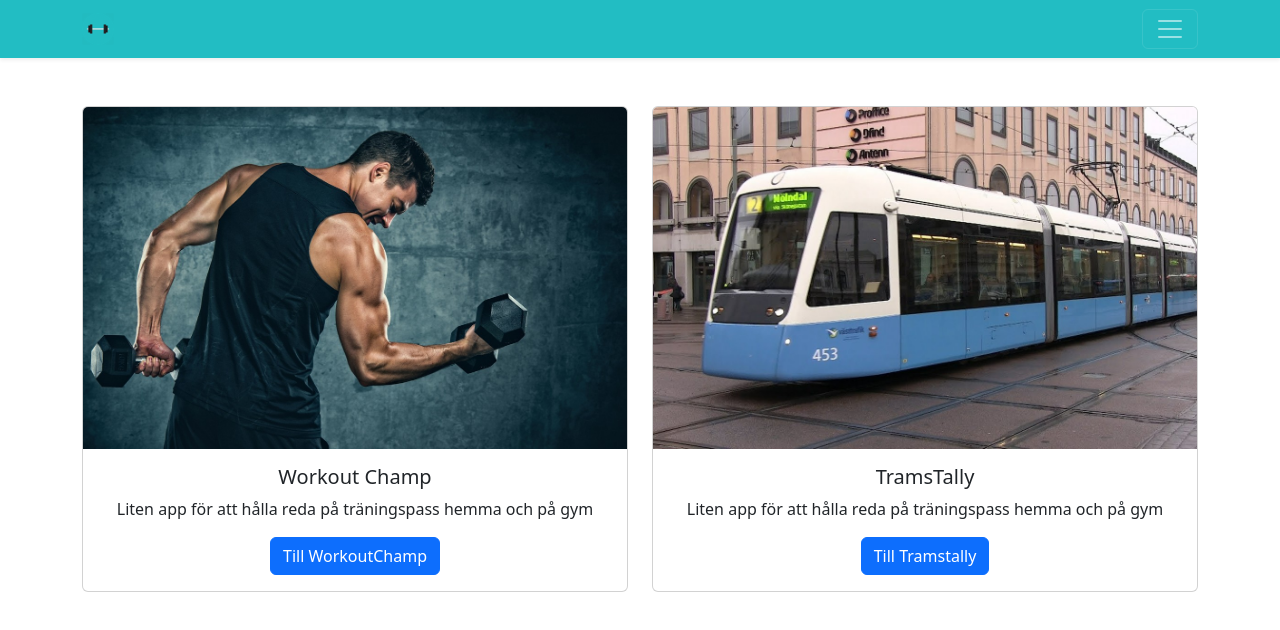
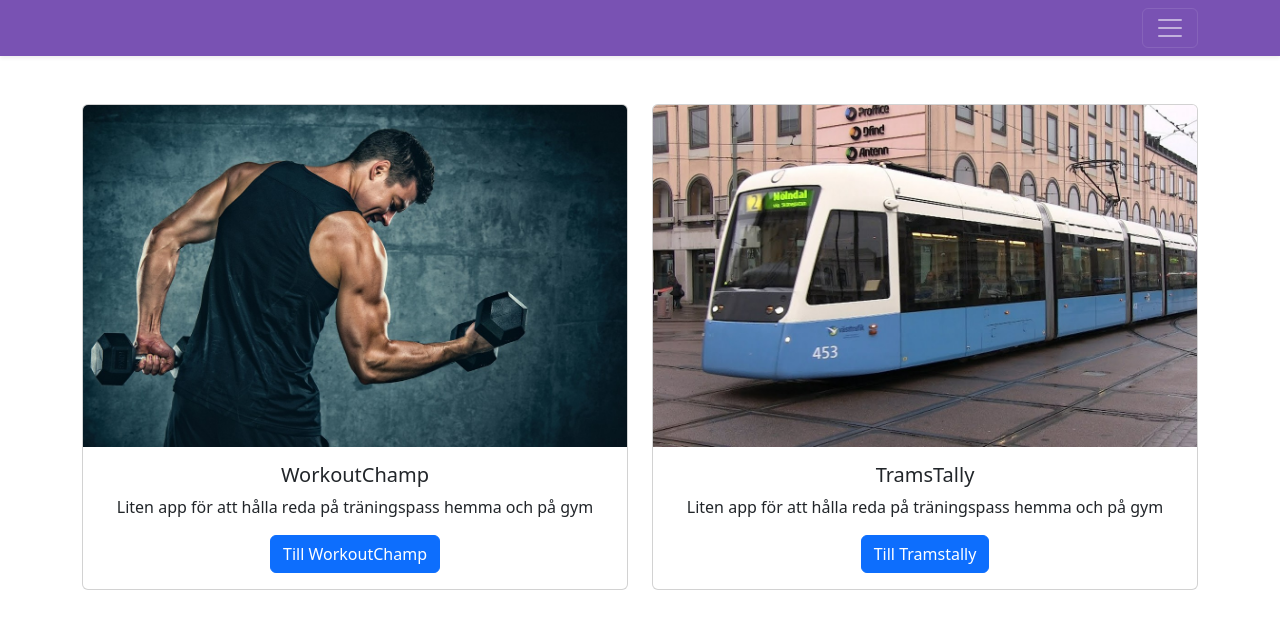
Before and after one commit to Jojjeboy/map, an Angular app: page / in a window 1280 px wide. Shown: the top 630 px of the page. Built offline with nearby package versions, Linux system fonts and the light colour scheme.

Commit message:
more fix

```diff
--- a/src/app/app.component.html
+++ b/src/app/app.component.html
@@ -11,6 +11,7 @@
           <ul class="nav col-12 col-md-auto mb-2 justify-content-center mb-md-0">
             <li><a routerLinkActive="active" routerLink="/" class="nav-link px-2 text-white">Start</a></li>
             <li><a routerLinkActive="active" routerLink="/workoutchamp" class="nav-link px-2 text-white">WorkoutChamp</a></li>
+            <li><a routerLinkActive="active" routerLink="/tramstally" class="nav-link px-2 text-white">TramsTally</a></li>
           </ul>
           <div class="col-md-3 text-end">
             <button type="button" class="btn btn-primary">Start</button>
@@ -22,7 +23,7 @@
   <div class="navbar navbar-dark shadow-sm">
     <div class="container">
       <a href="#" class="navbar-brand d-flex align-items-center">
-        <img src="./assets/favicon-32x32.png" title="WorkoutChamp" class="me-2">
+
         <strong>
           <!--{{ data.title }}-->
         </strong>
--- a/src/app/app.component.scss
+++ b/src/app/app.component.scss
@@ -1,5 +1,5 @@
 .navbar-dark{
-    background: #22BDC3;
+    background: #7952B3;
 }
 
 .green{
--- a/src/app/start/start.component.html
+++ b/src/app/start/start.component.html
@@ -5,13 +5,12 @@
                 <div class="card">
                     <img src="../../assets/workout.jpg" width="572"  class="card-img-top" alt="...">
                     <div class="card-body">
-                        <h5 class="card-title">Workout Champ</h5>
+                        <h5 class="card-title">WorkoutChamp</h5>
                         <p class="card-text">Liten app för att hålla reda på träningspass hemma och på gym</p>
-                        <a href="#" class="btn btn-primary">Till WorkoutChamp</a>
+                        <a routerLink="/workoutchamp" class="btn btn-primary">Till WorkoutChamp</a>
                     </div>
                 </div>
             </div>
-
             <div class="col-sm-6">
                 <div class="card">
                     <img src="../../assets/tramstally.jpg" width="572"  class="card-img-top" alt="...">
--- a/src/app/workoutchamp/workoutchamp-start/workoutchamp-start.component.html
+++ b/src/app/workoutchamp/workoutchamp-start/workoutchamp-start.component.html
@@ -77,7 +77,7 @@
             <div class="card-body">
               <div class="row">
                 <div class="col">
-                  <svg xmlns="http://www.w3.org/2000/svg"  (click)="decrease('homeWorkout')"  width="65" height="65" fill="currentColor" class="bi bi-dash red" viewBox="0 0 16 16">
+                  <svg xmlns="http://www.w3.org/2000/svg"  (click)="decrease('homeWorkout')" width="65" height="65" fill="currentColor" class="bi bi-dash red" viewBox="0 0 16 16">
                     <path d="M4 8a.5.5 0 0 1 .5-.5h7a.5.5 0 0 1 0 1h-7A.5.5 0 0 1 4 8z"/>
                   </svg>
                 </div>
```
Also changed, not shown: 2 other files (tests, documents, lock files or other folders).
